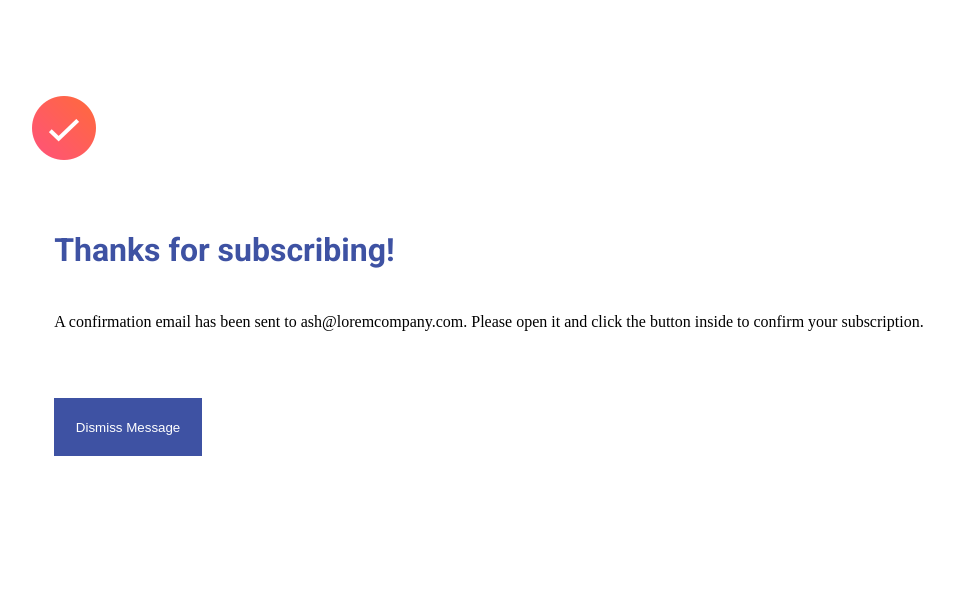
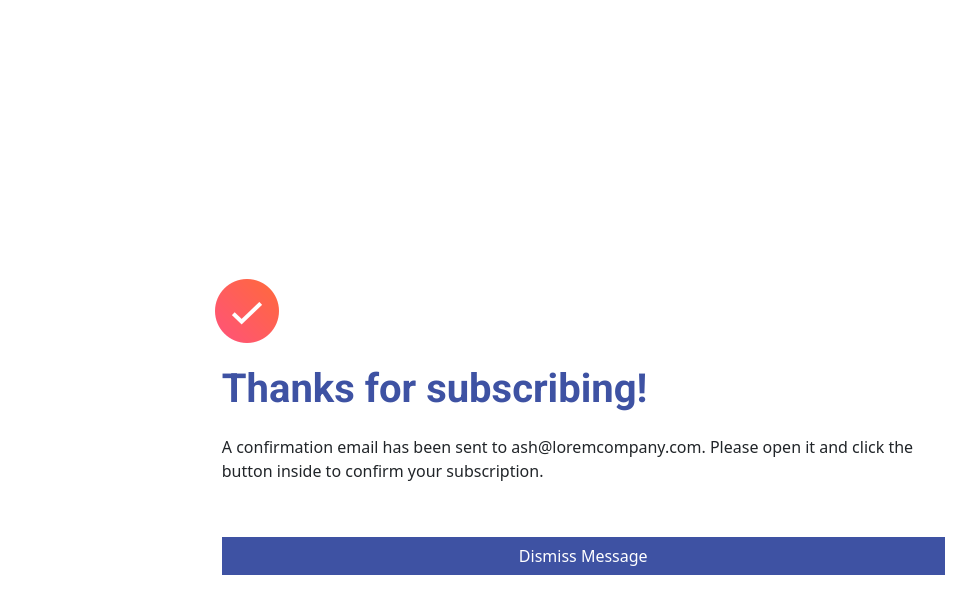
Before and after one commit to Geraldekene07/News-letter, a plain HTML site: page pages/success.html in a window 1280 px wide. Shown: the whole page, without its empty margins (64-1040 px from the left). Drawn offline with nearby package versions, Linux system fonts and the light colour scheme.

Commit message:
second correction

```diff
--- a/css/success.css
+++ b/css/success.css
@@ -2,7 +2,7 @@
 *{
     box-sizing: border-box;
     margin: 0 0;
-    padding: 2% 2%;
+    padding: 1% 1%;
 }
 .subscribing{
     font-family: 'Roboto';
@@ -10,6 +10,8 @@
     color: hsl(228, 45%, 44%);
 }
 .button{
+    width: auto;
+    align-content: center;
     border: none;
     color: white;
     background-color: hsl(228, 45%, 44%);
@@ -17,3 +19,6 @@
 .button:hover{
     background-color: tomato
 }
+.success{
+    padding: 20% 20%;
+}
--- a/pages/success.html
+++ b/pages/success.html
@@ -6,23 +6,32 @@
     <meta name="viewport" content="width=device-width, initial-scale=1.0">
     <title>Success!</title>
     <link rel="stylesheet" href="../css/success.css">
+    <!-- bootstrap css -->
+  <link href="https://cdn.jsdelivr.net/npm/bootstrap@5.3.0-alpha3/dist/css/bootstrap.min.css" rel="stylesheet" integrity="sha384-KK94CHFLLe+nY2dmCWGMq91rCGa5gtU4mk92HdvYe+M/SXH301p5ILy+dN9+nJOZ" crossorigin="anonymous">
 </head>
 
 <body>
 
-    <div class="success w-100" >
-        <img src="../assets/images/icon-success.png" alt="">
-        <div>
+    <div class="success w-100 " >
+        <img class="img" src="../assets/images/icon-success.png" alt="">
+        <div class="subscribing1">
             <h1 class="subscribing">Thanks for subscribing!</h1>
             <p>
                 A confirmation email has been sent to ash@loremcompany.com.
                 Please open it and click the button inside to confirm your subscription.
             </p>
         </div>
-        <div>
-            <a href="/"><button class="button mt-3 w-100">Dismiss Message</button></a>
-        </div>
+
+        <div class="email-form">
+            <a href="/"><button id="./pages/success.html" class="button mt-3 w-100">Dismiss Message</button></a>
+            </div>
+
     </div>
 
+
+
+
+
+    <script src="https://cdn.jsdelivr.net/npm/bootstrap@5.3.0-alpha3/dist/js/bootstrap.bundle.min.js" integrity="sha384-ENjdO4Dr2bkBIFxQpeoTz1HIcje39Wm4jDKdf19U8gI4ddQ3GYNS7NTKfAdVQSZe" crossorigin="anonymous"></script>
 </body>
 </html>
```
